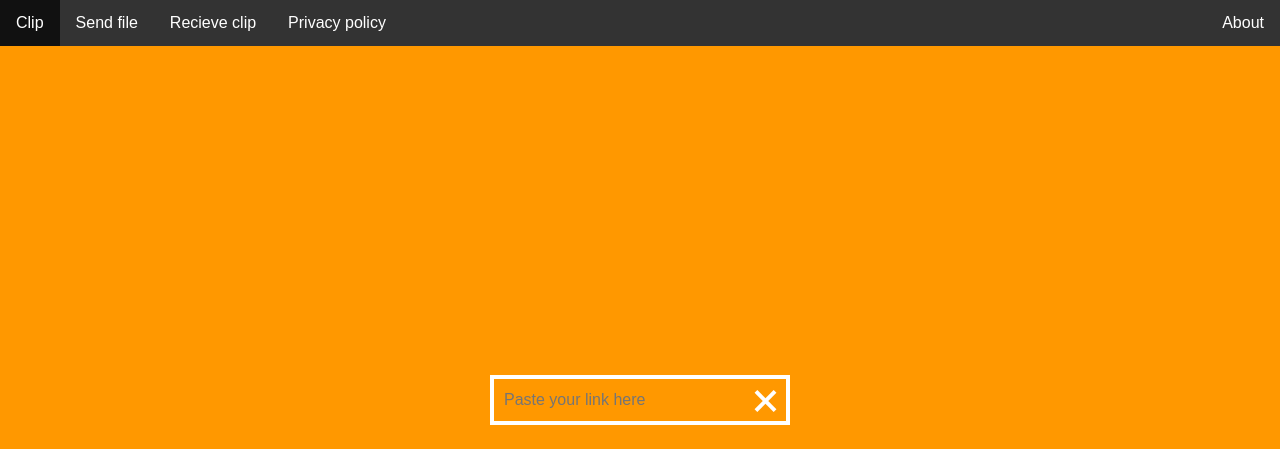
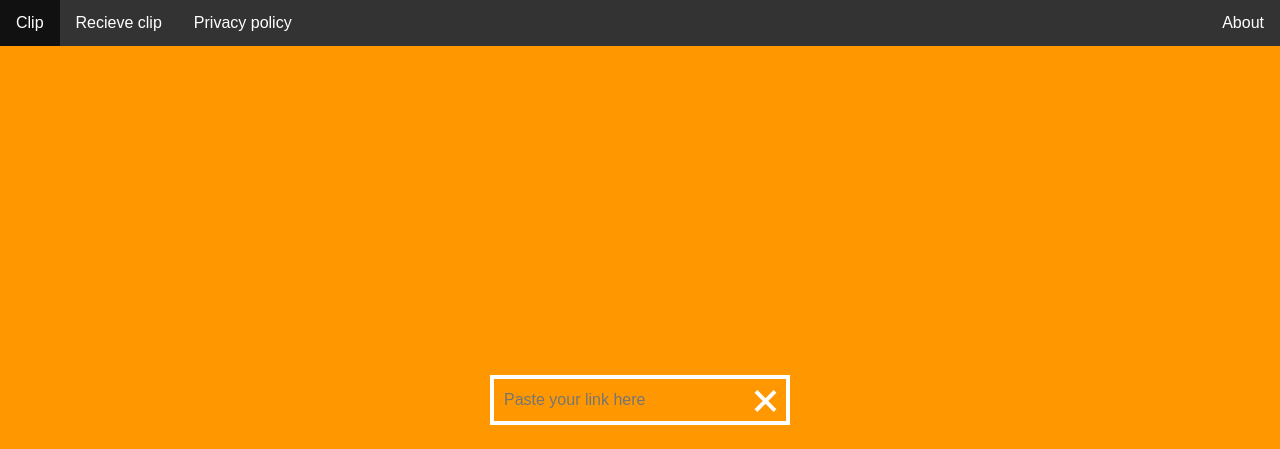
Before and after one commit to interclip/interclip, a PHP site: page /index.php in a window 1280 px wide. Shown: the top 449 px of the page. Run offline with PHP 8.4, Linux system fonts and the light colour scheme; some libraries are stand-ins or nearby versions; some web fonts are replaced.

Commit message:
Remove file upload from the menu
Fixes aperta-principium/Interclip#59

```diff
--- a/includes/menu.php
+++ b/includes/menu.php
@@ -8,7 +8,7 @@ $index = 0;
 list($scriptPath) = get_included_files();
 $pages = array(
     'clip' => ['', 'Clip'],
-    'file' => ['file', 'Send file'],
+   /* 'file' => ['file', 'Send file'], */
     'recieve' => ['recieve', 'Recieve clip'],
     'desktop' => ['desktop', "Desktop"],
     'privacy' => ['privacy', 'Privacy policy'],
```
